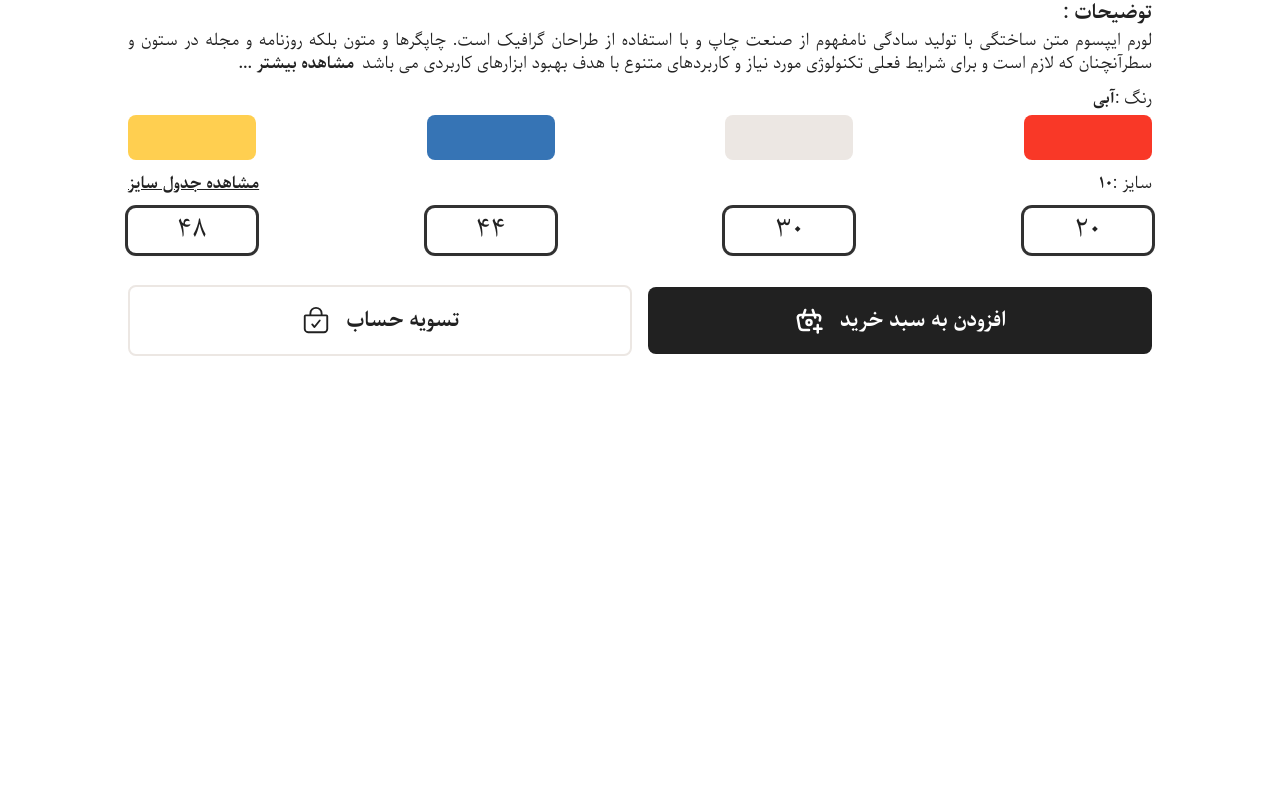
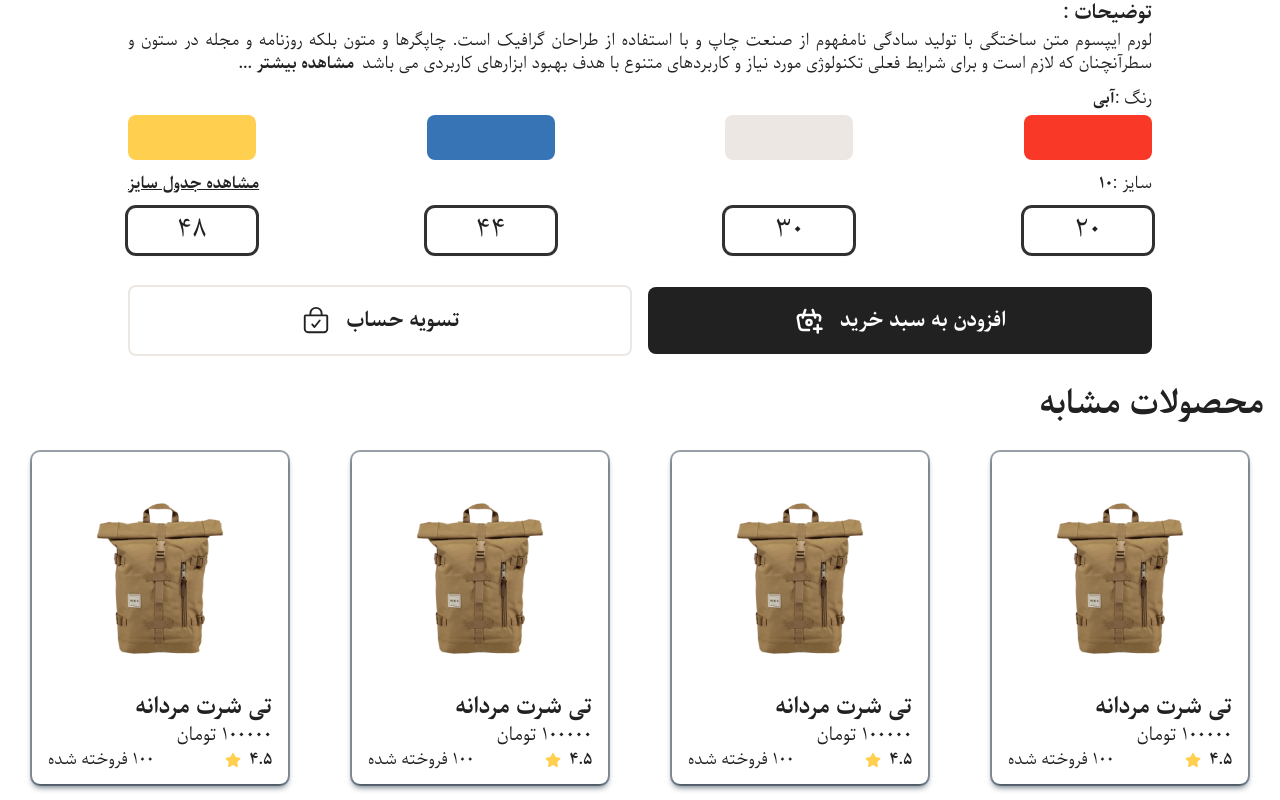
Before and after one commit to mojtaba-jsx/LINORA, a React (Vite) app: page /products/productinfo in a window 1280 px wide. Shown: the part 767-1567 px from the top of the page. Before the commit the page ends 1123 px from the top, so only its background shows below. Built offline with nearby package versions, Linux system fonts and the light colour scheme.

Commit message:
[RelatedProductInfo]- Add HTML Template And CSS Styles

```diff
--- a/package.json
+++ b/package.json
@@ -14,7 +14,7 @@
     "lottie-react": "^2.4.1",
     "react": "^18.3.1",
     "react-dom": "^18.3.1",
-    "react-icons": "^5.4.0",
+    "react-icons": "^5.5.0",
     "react-router-dom": "^7.1.3",
     "swiper": "^11.2.2"
   },
--- /dev/null
+++ b/src/components/RelatedProducts/RelatedProducts.css
@@ -0,0 +1,11 @@
+.related-products{
+    margin-top: 2rem;
+}
+
+
+.related-products__title {
+  font-family: "parastoo-bold", Courier, monospace;
+  font-size: 2rem;
+  margin-bottom: 1rem;
+  margin-right: 1rem;
+}
--- /dev/null
+++ b/src/components/RelatedProducts/RelatedProducts.jsx
@@ -0,0 +1,53 @@
+import React from "react";
+import "./RelatedProducts.css";
+import { Swiper, SwiperSlide } from "swiper/react";
+import RelatedProductsCard from "../RelatedProductsCard/RelatedProductsCard";
+import "swiper/css";
+function RelatedProducts() {
+  return (
+    <div className="related-products">
+      <div class="container">
+        <div class="related-products__wrapper">
+          <h1 class="related-products__title">محصولات مشابه</h1>
+          <Swiper
+            // spaceBetween={20}
+            // slidesPerView={4}
+            loop={true}
+            breakpoints={{
+              320: {
+                slidesPerView: 1,
+              },
+              640: {
+                slidesPerView: 2,
+              },
+              1024: {
+                slidesPerView: 3,
+              },
+              1280: {
+                slidesPerView: 4,
+              },
+            }}
+          >
+            <SwiperSlide>
+              <RelatedProductsCard />
+            </SwiperSlide>
+            <SwiperSlide>
+              <RelatedProductsCard />
+            </SwiperSlide>
+            <SwiperSlide>
+              <RelatedProductsCard />
+            </SwiperSlide>
+            <SwiperSlide>
+              <RelatedProductsCard />
+            </SwiperSlide>
+            <SwiperSlide>
+              <RelatedProductsCard />
+            </SwiperSlide>
+          </Swiper>
+        </div>
+      </div>
+    </div>
+  );
+}
+
+export default RelatedProducts;
--- /dev/null
+++ b/src/components/RelatedProductsCard/RelatedProductsCard.css
@@ -0,0 +1,83 @@
+.related-products-card {
+  width: 14rem;
+  height: auto;
+  margin-bottom: 4rem;
+  padding: 1rem;
+  border-radius: 0.5rem;
+  margin: 1rem auto;
+  box-shadow: rgba(6, 24, 44, 0.4) 0px 0px 0px 2px,
+    rgba(6, 24, 44, 0.65) 0px 4px 6px -1px,
+    rgba(255, 255, 255, 0.08) 0px 1px 0px inset;
+  position: relative;
+}
+
+.related-products-card__image {
+  width: 100%;
+}
+
+.related-products-card__title {
+  font-family: "parastoo-bold", Courier, monospace;
+  font-size: 22px;
+}
+
+.related-products-card__price {
+  font-size: 18px;
+  margin-top: 0.5rem;
+  display: block;
+}
+
+.related-products-card__info {
+  display: flex;
+  align-items: center;
+  justify-content: space-between;
+  flex-direction: row-reverse;
+  margin-top: 0.5rem;
+}
+
+.related-products-card__info-sold {
+}
+
+.related-products-card__info-score {
+  display: flex;
+  align-items: center;
+  column-gap: 0.5rem;
+  font-family: "parastoo-bold", Courier, monospace;
+}
+
+.related-products-card__info-score-icon {
+  color: var(--lightMustard);
+}
+
+.related-products-card__btn {
+  width: 100%;
+  /* margin-top: 1rem; */
+  border-radius: 0.5rem;
+  padding: 1rem;
+  border: none;
+  outline: none;
+  background-color: var(--parisGreen);
+  font-family: "parastoo-bold", Courier, monospace;
+  color: var(--white);
+  position: absolute;
+  inset: 0;
+  top: 30rem;
+  overflow: hidden;
+  opacity: 0;
+  height: 100%;
+  cursor: pointer;
+  transition: all 120ms ease-in;
+  font-size: 2rem;
+  opacity: 0;
+  visibility: hidden;
+  color: var(--white);
+}
+.related-products-card__btn-icon {
+  font-size: 4rem;
+}
+
+.related-products-card:hover .related-products-card__btn {
+  opacity: 0.5;
+  visibility: visible;
+  transition: all 100ms ease-in;
+  top: 0;
+}
--- /dev/null
+++ b/src/components/RelatedProductsCard/RelatedProductsCard.jsx
@@ -0,0 +1,31 @@
+import React from "react";
+import "./RelatedProductsCard.css";
+import { FaStar } from "react-icons/fa";
+import { HiViewfinderCircle } from "react-icons/hi2";
+function RelatedProductsCard() {
+  return (
+    <div className="related-products-card">
+      <img
+        src="../src/assets/Images/special-products/1.png"
+        alt=""
+        className="related-products-card__image"
+      />
+      <h2 class="related-products-card__title">تی شرت مردانه</h2>
+      <span class="related-products-card__price">100000 تومان</span>
+      <div class="related-products-card__info">
+        <span class="related-products-card__info-sold">100 فروخته شده</span>
+
+        <span class="related-products-card__info-score">
+          4.5
+          <FaStar className="related-products-card__info-score-icon" />
+        </span>
+      </div>
+      <button className="related-products-card__btn">
+        مشاهده محصول
+        <HiViewfinderCircle className="related-products-card__btn-icon" />
+      </button>
+    </div>
+  );
+}
+
+export default RelatedProductsCard;
--- a/src/pages/ProductInfo/ProductInfo.jsx
+++ b/src/pages/ProductInfo/ProductInfo.jsx
@@ -2,6 +2,7 @@ import React, { useState } from "react";
 import Navbar from "../../components/Navbar/Navbar";
 import Basket from "../../components/Basket/Basket";
 import Search from "../../components/Search/Search";
+import RelatedProducts from '../../components/RelatedProducts/RelatedProducts'
 import { Swiper, SwiperSlide } from "swiper/react";
 import { FreeMode, Navigation, Thumbs } from "swiper/modules";
 import "swiper/css";
@@ -195,6 +196,7 @@ function ProductInfo() {
             </div>
           </div>
         </div>
+        <RelatedProducts/>
       </div>
     </div>
   );
```
Also changed, not shown: 1 other file (tests, documents, lock files or other folders).
